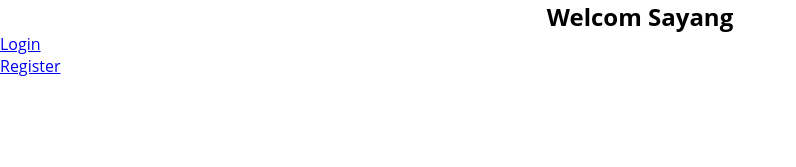
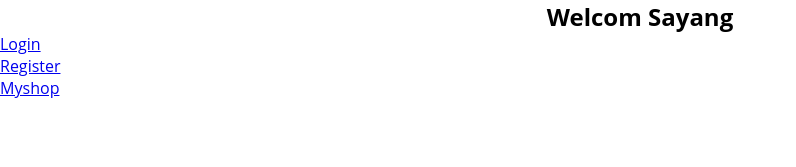
Before and after one commit to GalangYuhu0SecondAccount/studyCase-botcamp_genbox, a React (Vite) app: page / in a window 1280 px wide. Shown: the top 167 px of the page, without its empty margins (0-796 px from the left). Built offline with nearby package versions, Linux system fonts and the light colour scheme.

Commit message:
feat : add to <link to=/MyShopUi>myshop<link>

```diff
--- a/src/components/Navbar/Navbar.jsx
+++ b/src/components/Navbar/Navbar.jsx
@@ -16,6 +16,10 @@ const Navbar = () => {
           {" "}
           <Link to="/register">Register</Link>
         </li>
+        <li>
+          {" "}
+          <Link to="/MyShopUi">Myshop</Link>
+        </li>
       </ul>
     </div>
   );
```
